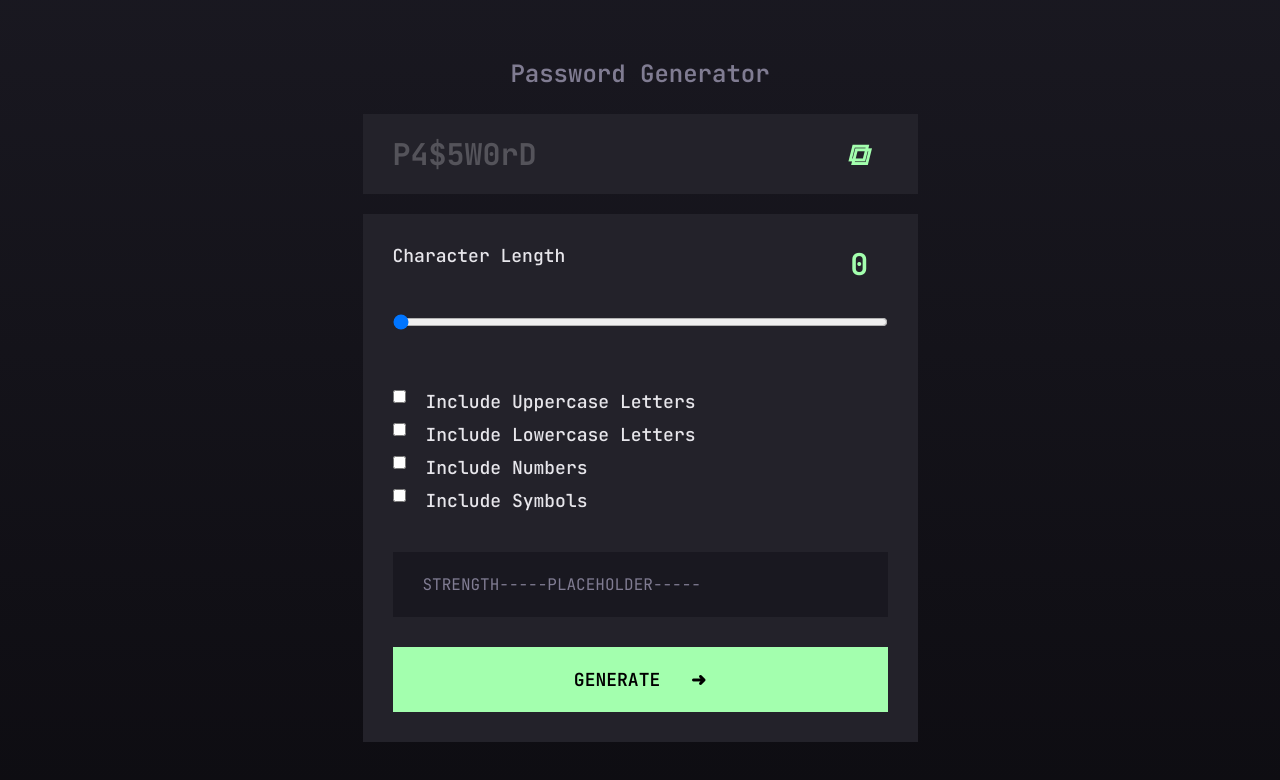
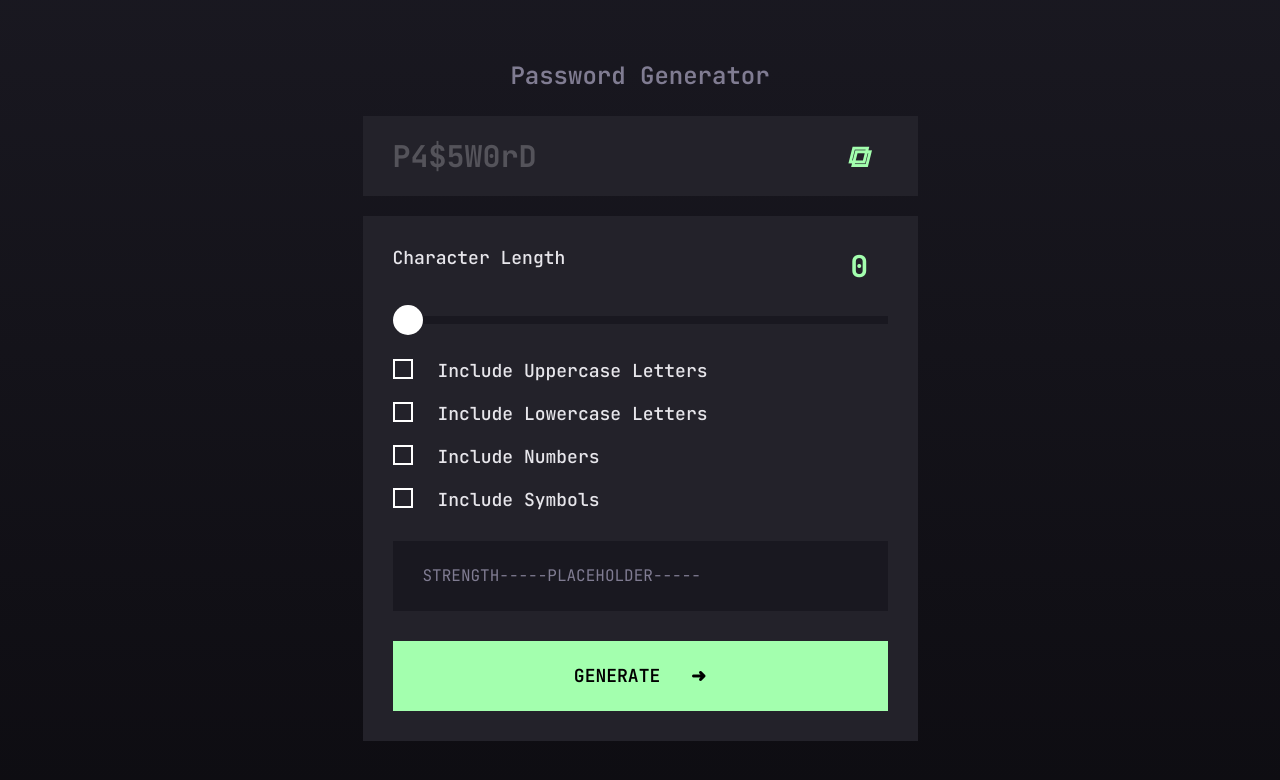
Before and after one commit to zzeropls/desafio-semana-6, a React (Vite) app: page / in a window 1280 px wide. Shown: the top 780 px of the page. Built offline with nearby package versions, Linux system fonts and the light colour scheme.

Commit message:
Update App.css

```diff
--- a/src/App.css
+++ b/src/App.css
@@ -52,7 +52,7 @@ label,
 }
 #range {
   flex-wrap: wrap;
-  margin-bottom: 30px;
+  margin-bottom: 15px;
 }
 #range p,
 #generate,
@@ -63,19 +63,71 @@ label,
   margin-right: 285px;
 }
 #range input,
-#checkboxes,
 #strength,
 #generate {
   margin-top: 30px;
 }
 #range input {
-  width: 555px;
+  appearance: none;
+  width: 100%;
+  height: 8px;
+  background-color: var(--gray-800);
+}
+#range input:active {
+  background-color: var(--green);
+}
+#range input::-webkit-slider-thumb {
+  appearance: none;
+  width: 30px;
+  height: 30px;
+  border-radius: 50%;
+  background: white;
+}
+
+#range input::-moz-range-thumb {
+  width: 30px;
+  height: 30px;
+  border-radius: 50%;
+  background: white;
+}
+#range input:active::-webkit-slider-thumb {
+  background: var(--gray-800);
+  border: var(--green) solid 2px;
+}
+#range input:active::-moz-range-thumb {
+  background: var(--gray-800);
+  border: var(--green) solid 2px;
 }
 #checkboxes {
   flex-direction: column;
 }
 #checkboxes input {
-  margin: 0px 20px 20px 0px;
+  appearance: none;
+  -webkit-appearance: none;
+  height: 20px;
+  width: 20px;
+  margin-right: 25px;
+  border: white solid 2px;
+  display: grid;
+  place-content: center;
+}
+#checkboxes input:hover {
+  border-color: var(--green);
+}
+#checkboxes input:checked {
+  border-color: var(--green);
+  background-color: var(--green);
+}
+#checkboxes input:checked:before {
+  content: "";
+  width: 12px;
+  height: 12px;
+  box-shadow: inset 1em 1em var(--gray-700);
+  transform-origin: bottom left;
+  clip-path: polygon(14% 44%, 0 65%, 50% 100%, 100% 16%, 80% 0%, 43% 62%);
+}
+#checkbox-container {
+  margin-top: 20px;
 }
 #generate {
   justify-content: center;
@@ -88,7 +140,7 @@ label,
 }
 #strength,
 button {
-  height: 65px;
+  height: 70px;
   width: 100%;
 }
 button {
```
